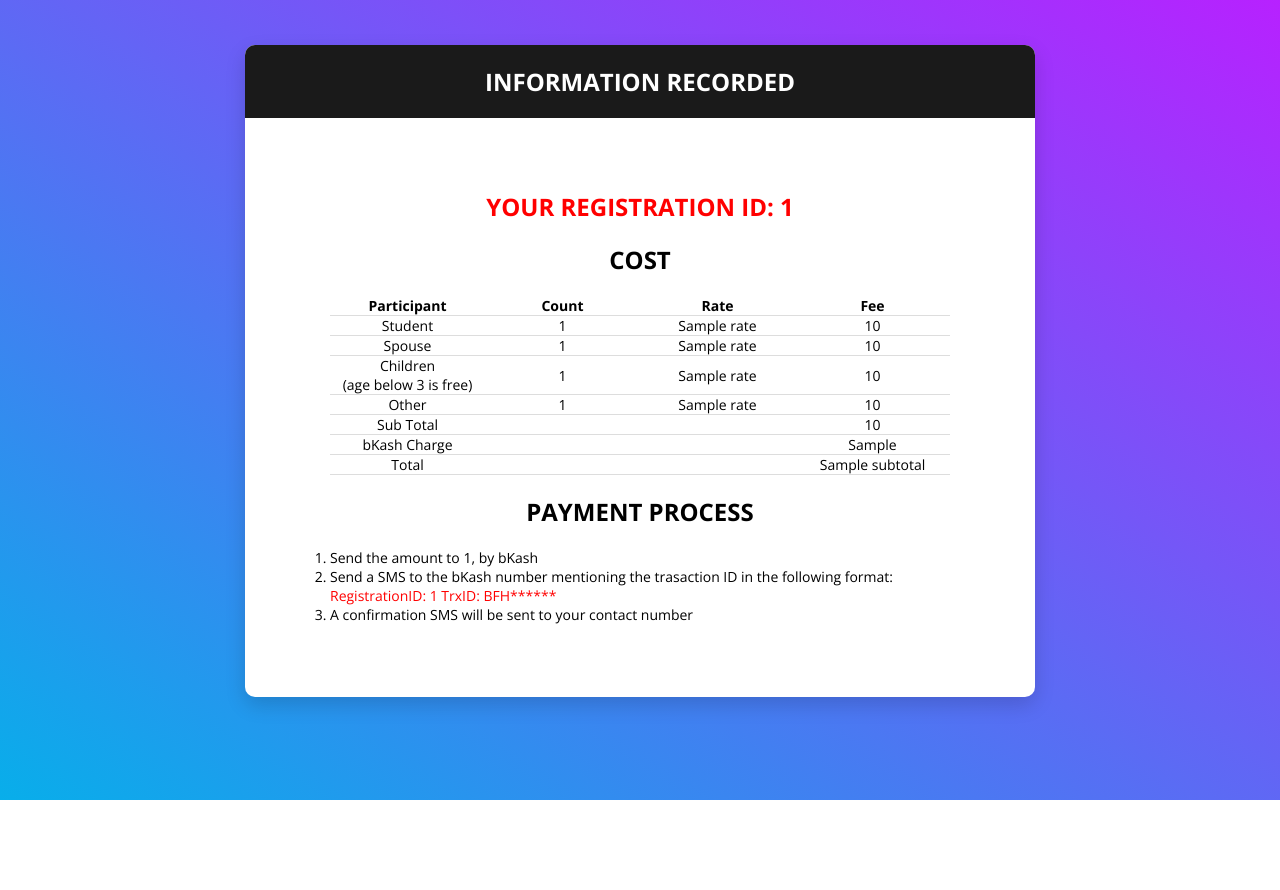
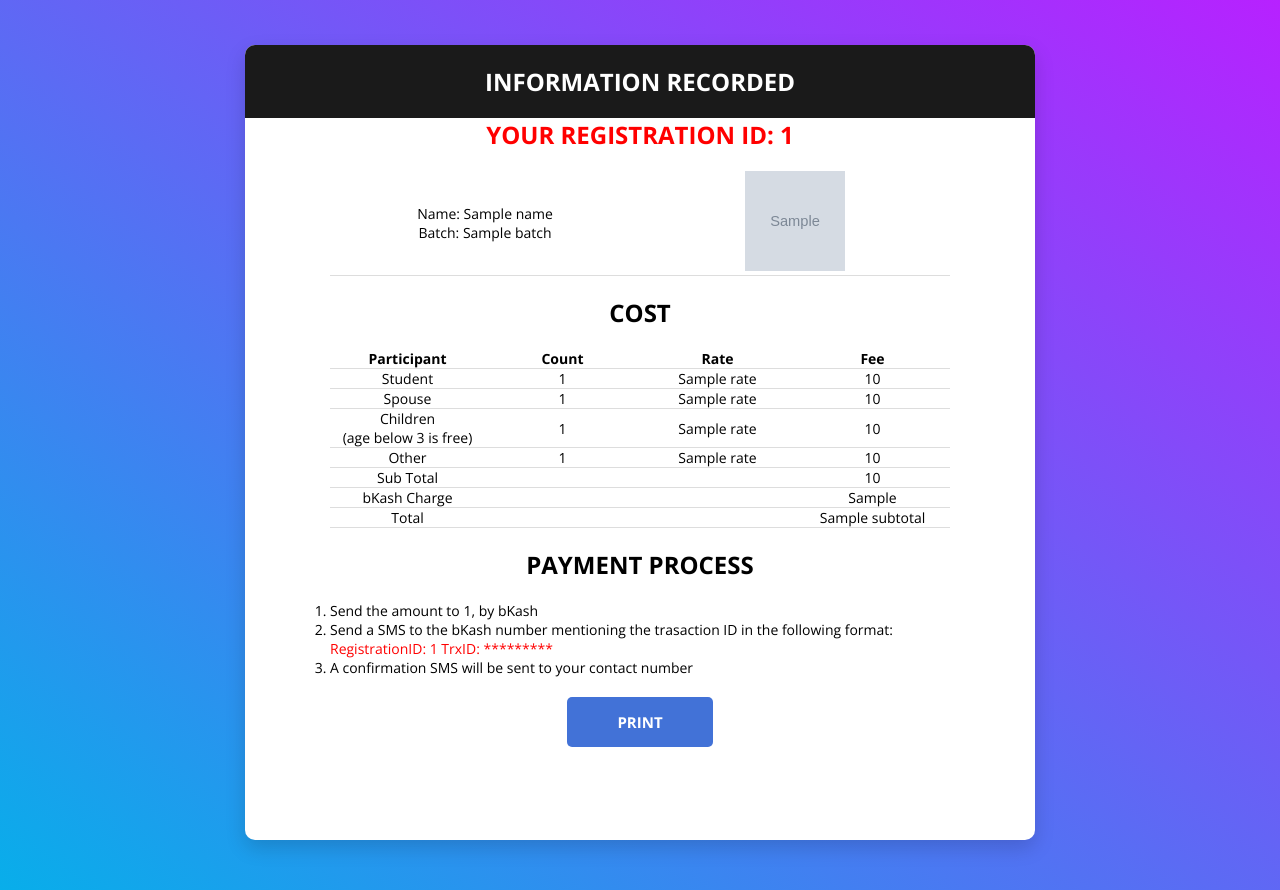
Before and after one commit to JoyJulianGomes/Codeigniter, a PHP site: the page made by application/views/Instructionpage.php in a window 1280 px wide. Before the commit the page ends 800 px from the top, so only its background shows below. Run offline with PHP 8.4, Linux system fonts and the light colour scheme; the template is opened without the code that fills it: most values are stand-ins (such as "Sample title", 1, 10 or a date in 2020); grey boxes marked "Sample" are stand-in pictures; data that the repository does not hold is empty; some libraries are stand-ins or nearby versions.

Commit message:
Added print option in instructionpage

```diff
--- a/application/controllers/Register.php
+++ b/application/controllers/Register.php
@@ -97,6 +97,9 @@ class Register extends CI_Controller
             ];
 
             $instruction_data['reg_id'] = $this->Participant->add_participant($data_from_form);
+            $instruction_data['name'] = $this->input->post('name');
+            $instruction_data['photo'] = $this->upload->data()['file_name'];
+            $instruction_data['batch'] = $this->input->post('batch');
             $instruction_data['student'] = ['count'=>1, 'rate'=>$rates['student'], 'fee'=>$fees['student']];
             $instruction_data['spouse'] = ['count'=>$guest_info['spouse_count'], 'rate'=>$rates['spouse'], 'fee'=>$fees['spouse']];
             $instruction_data['child'] = ['count'=>$guest_info['child_count'], 'rate'=>$rates['child'], 'fee'=>$fees['child']];
@@ -128,6 +131,9 @@ class Register extends CI_Controller
         $fees = $this->calculate_fee($guest_info);
 
         $success['reg_id']=100;
+        $success['name']=100;
+        $success['batch']=100;
+        $success['photo']="Prodip 300.jpg";
 
         $success['student'] = ['count'=>1, 'rate'=>$rates['student'], 'fee'=>$fees['student']];
         $success['spouse'] = ['count'=>$guest_info['spouse_count'], 'rate'=>$rates['spouse'], 'fee'=>$fees['spouse']];
--- a/application/views/Instructionpage.php
+++ b/application/views/Instructionpage.php
@@ -53,10 +53,25 @@
                 <div class="card-heading">
                     <h2 class="title">Information Recorded</h2>
                 </div>
-                <div class="card-body">
-                    <div style="margin:20px 0px">
+                <div class="card-body" style="padding-top:0px">
+                    <div>
                         <h2 class="title" style="color:red">Your Registration ID: <?=$reg_id?></h2>
                     </div>
+
+                    <div class="col-sm-6" style="margin:20px 0px;display:flex;justify-content:center;">
+                        <table style="width:100%">
+                            <tr>
+                                <td>
+                                    Name: <?=$name?><br>
+                                    Batch: <?=$batch?><br>
+                                </td>
+                                <td>
+                                    <img width="100" height="100" src="<?=base_url()?>uploads/<?=$photo?>" alt="Registrant Image">
+                                </td>
+                            </tr>
+                        </table>
+                    </div>
+
                     <div style="margin:20px 0px">
                         <h2 class="title" style="color:black">Cost</h2>
                     </div>
@@ -127,10 +142,13 @@
                                     by bKash
                                 </li>
                                 <li>Send a SMS to the bKash number mentioning the trasaction ID in the following format:<br>
-                                        <p style="color:red">RegistrationID: <?php echo $reg_id;?> TrxID: BFH******</p>
+                                        <p style="color:red">RegistrationID: <?php echo $reg_id;?> TrxID: *********</p>
                                 </li>
                                 <li>A confirmation SMS will be sent to your contact number</li>
                             </ol>
+                        </p>
+                        <p style="margin:20px 0px;display:flex;justify-content:center;">
+                            <button class="btn btn--radius-2 btn--blue btn-file" onclick="window.print();">Print</button>
                         </p>
                     </div>
                 </div>
```
Also changed, not shown: resources/icons/favicon.ico (added).
